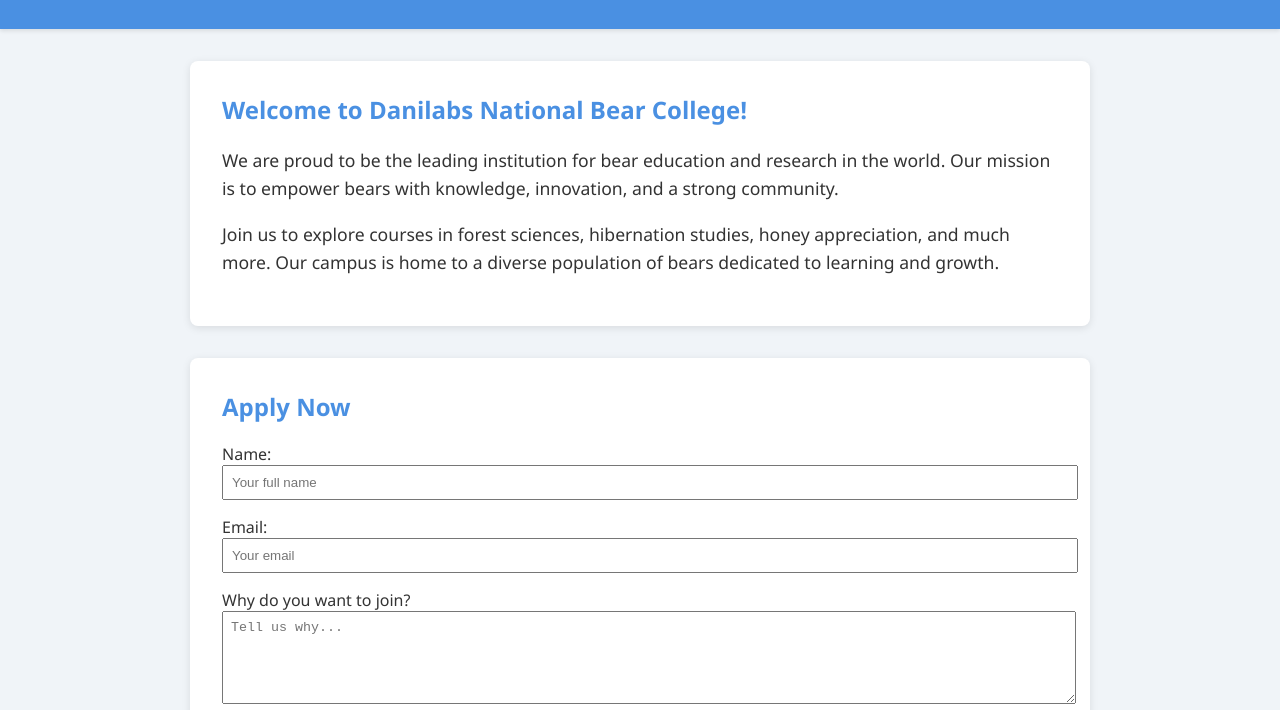
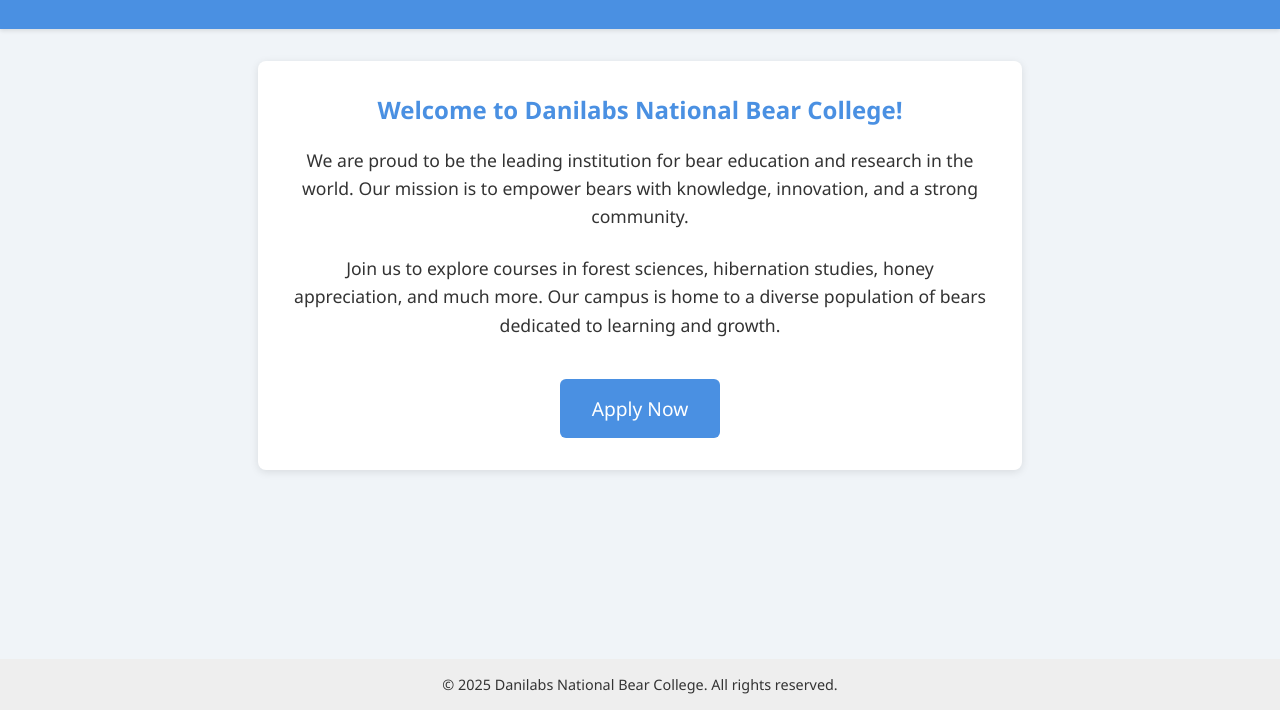
Before and after one commit to danielhenderson199/danieledubear.github.io, a plain HTML site: page index.html in a window 1280 px wide. Shown: the part 90-800 px from the top of the page. Drawn offline with Linux system fonts and the light colour scheme.

Commit message:
Update index.html

```diff
--- a/index.html
+++ b/index.html
@@ -38,6 +38,7 @@
       padding: 2rem;
       border-radius: 8px;
       box-shadow: 0 2px 8px rgba(0,0,0,0.1);
+      text-align: center;
     }
     h2 {
       color: #4a90e2;
@@ -46,6 +47,24 @@
     p {
       line-height: 1.6;
       font-size: 1.1rem;
+      max-width: 700px;
+      margin: 0 auto 1.5rem auto;
+    }
+    .apply-button {
+      background: #4a90e2;
+      color: white;
+      padding: 1rem 2rem;
+      font-size: 1.2rem;
+      border: none;
+      border-radius: 6px;
+      cursor: pointer;
+      text-decoration: none;
+      display: inline-block;
+      margin-top: 1rem;
+      transition: background-color 0.3s ease;
+    }
+    .apply-button:hover {
+      background-color: #357ABD;
     }
     footer {
       text-align: center;
@@ -72,39 +91,11 @@
         and much more. Our campus is home to a diverse population of bears dedicated to learning
         and growth.
       </p>
-    </section>
-
-    <section style="margin-top:2rem;">
-      <h2>Apply Now</h2>
-      <form id="applyForm">
-        <label>
-          Name:<br />
-          <input type="text" name="name" required placeholder="Your full name" style="width:100%; padding:0.5rem; margin-bottom:1rem;" />
-        </label>
-        <label>
-          Email:<br />
-          <input type="email" name="email" required placeholder="Your email" style="width:100%; padding:0.5rem; margin-bottom:1rem;" />
-        </label>
-        <label>
-          Why do you want to join?<br />
-          <textarea name="message" required placeholder="Tell us why..." rows="5" style="width:100%; padding:0.5rem; margin-bottom:1rem;"></textarea>
-        </label>
-        <button type="submit" style="background:#4a90e2; color:white; border:none; padding:0.75rem 1.5rem; font-size:1rem; border-radius:4px; cursor:pointer;">
-          Apply
-        </button>
-      </form>
+      <a href="apply.html" class="apply-button">Apply Now</a>
     </section>
   </main>
   <footer>
     &copy; 2025 Danilabs National Bear College. All rights reserved.
   </footer>
-
-  <script>
-    document.getElementById('applyForm').onsubmit = async (e) => {
-      e.preventDefault();
-      alert('Thank you for applying to Danilabs National Bear College! We will get back to you soon.');
-      e.target.reset();
-    };
-  </script>
 </body>
 </html>
```
